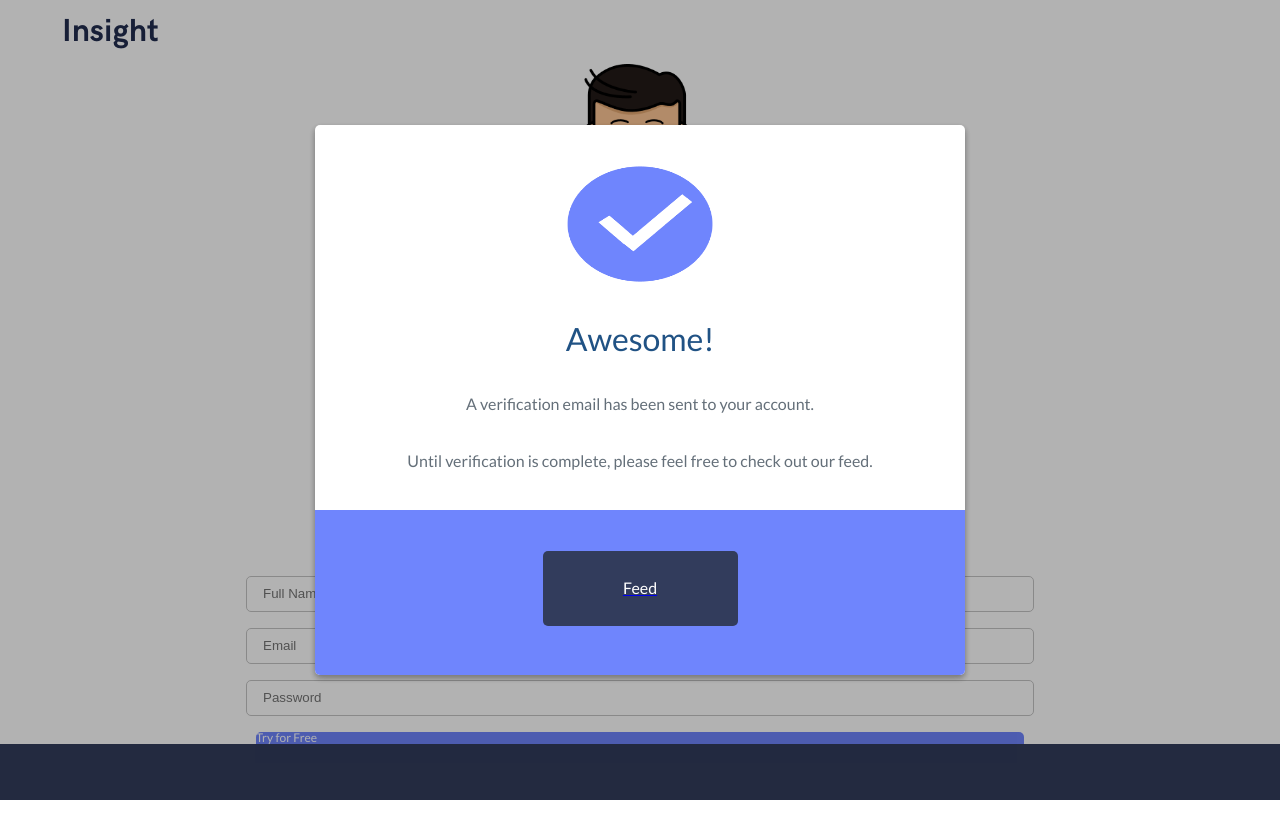
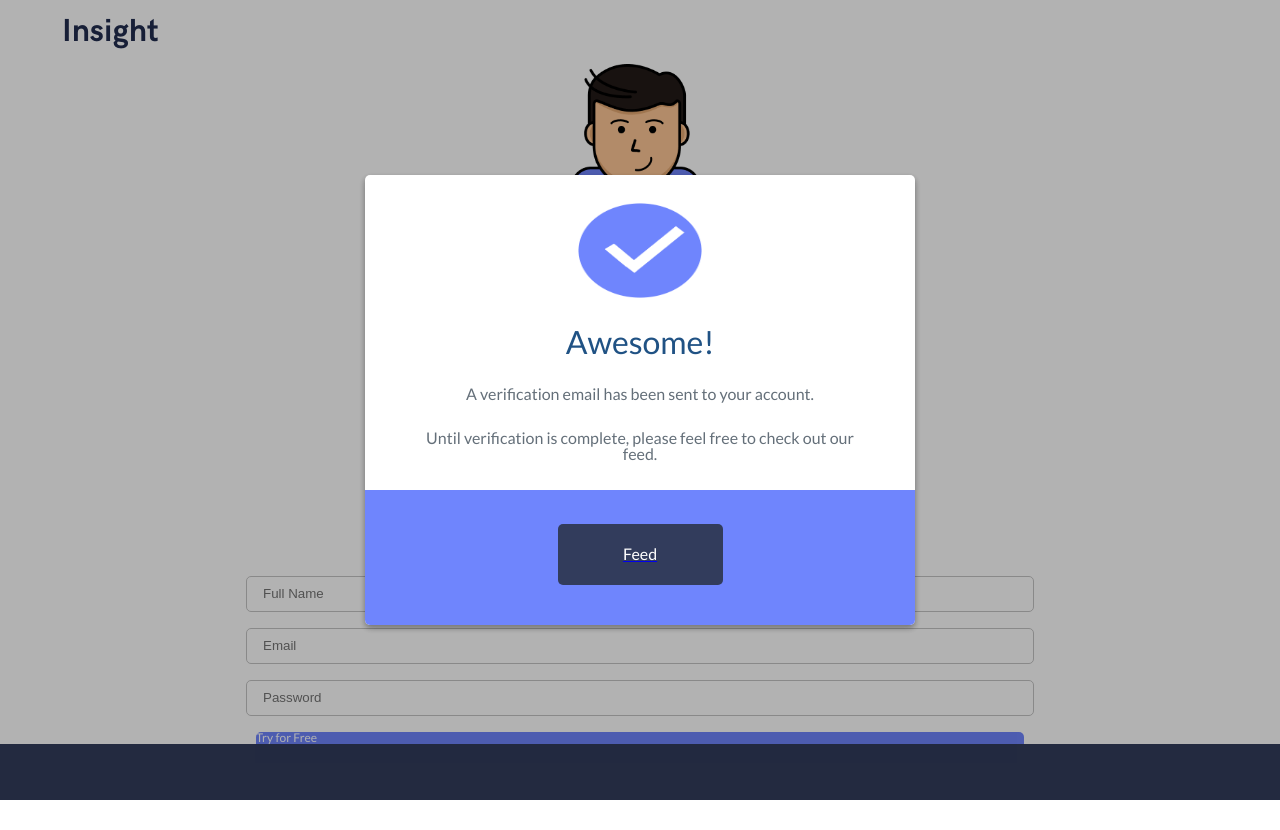
Before and after one commit to LABS-EU3/react_blog_frontend, a React (Create React App) app: page /register in a window 1280 px wide. Built offline with nearby package versions, Linux system fonts and the light colour scheme.

Commit message:
Align text in modal to center

```diff
--- a/src/pages/Modal.js
+++ b/src/pages/Modal.js
@@ -23,8 +23,8 @@ const ModalInner = styled.div`
   min-width: 300px;
   box-shadow: 0 3px 6px rgba(0, 0, 0, 0.16), 0 3px 6px rgba(0, 0, 0, 0.23);
   justify-self: center;
-  width: 650px;
-  height: 550px;
+  width: 550px;
+  height: 450px;
   border-radius: 5px;
 
   @media (max-width: 750px) {
--- a/src/utilities/styles/RegisterStyles.js
+++ b/src/utilities/styles/RegisterStyles.js
@@ -124,6 +124,7 @@ export const StyledRegistrationSuccessModal = styled.div`
   color: #646f79;
   .regstr-modal-top {
     position: absolute;
+    text-align: center;
     height: 70%;
     padding: 0 10%;
     top: 0;
```
